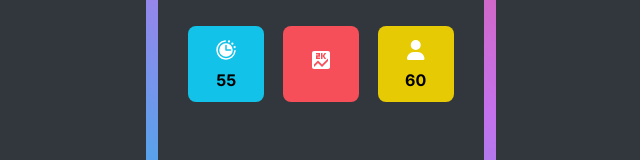
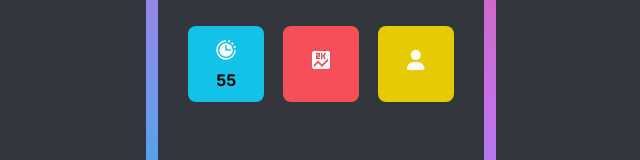
Before and after one commit to albayrrak/word-puzzles-web, a Next.js app: page /game in a window 1280 px wide. Shown: the part 331-491 px from the top of the page, without its empty margins (319-959 px from the left). Built offline with nearby package versions, Linux system fonts and the light colour scheme.

Commit message:
level added

```diff
--- a/public/locales/en/translation.json
+++ b/public/locales/en/translation.json
@@ -7,7 +7,7 @@
   },
 
   "Aside":{
-    "winner":"WINNER",
+    "winner":"TOP SCORE",
     "ranks":"TOP 10",
     "username":"Username",
     "score":"Score",
--- a/public/locales/tr/translation.json
+++ b/public/locales/tr/translation.json
@@ -7,7 +7,7 @@
   },
 
   "Aside":{
-    "winner":"KAZANAN",
+    "winner":"EN YÜKSEK SKOR",
     "ranks":"TOP 10",
     "username":"Kullanıcı Adı",
     "score":"Skor",
--- a/src/views/sections/game/index.tsx
+++ b/src/views/sections/game/index.tsx
@@ -117,7 +117,7 @@ const GameSection = () => {
                             <FontAwesomeIcon icon={faUser} fontSize={20} color='#fff' />
                         </div>
                         <div className="text">
-                            <h4>60</h4>
+                            <h4>{game.level}</h4>
                         </div>
                     </div>
                 </div>
```
